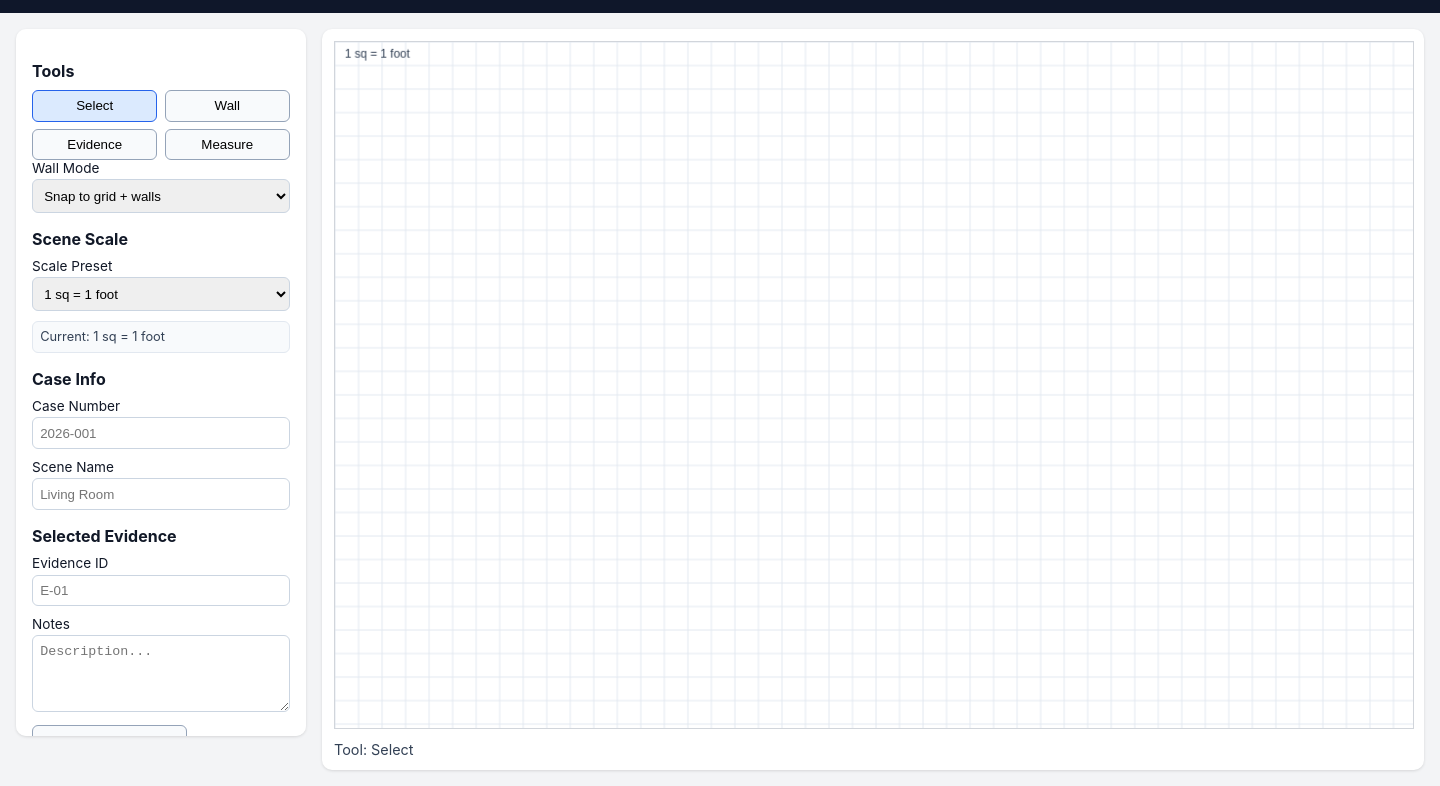
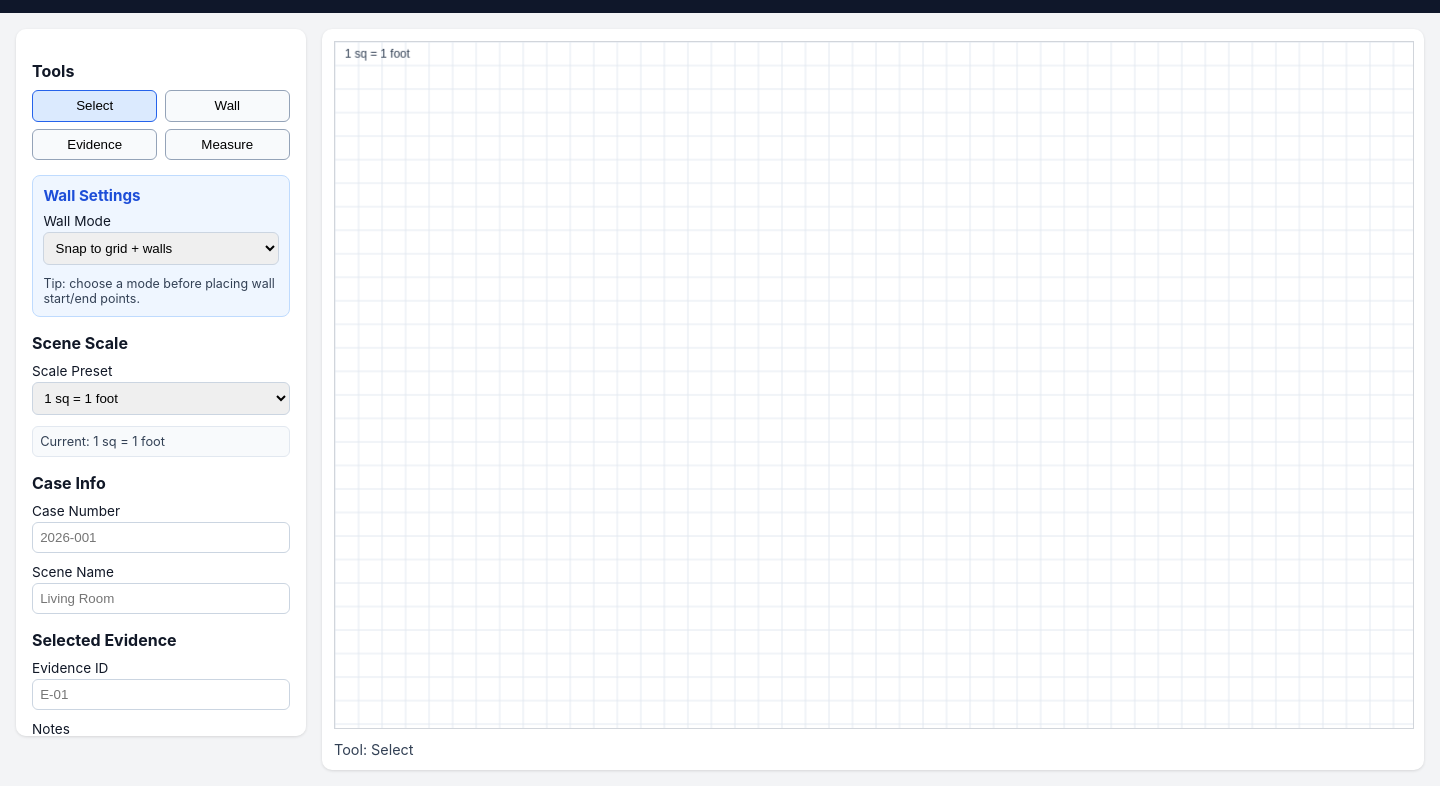
Before and after one commit to Dreher875/git_test, an Electron app: page index.html in a window 1440 px wide. Shown: the part 68-854 px from the top of the page. Drawn offline with Linux system fonts and the light colour scheme.

Commit message:
Make wall mode dropdown clearly visible in Wall Settings

```diff
--- a/app.js
+++ b/app.js
@@ -36,7 +36,12 @@ function setTool(tool) {
   state.startPoint = null;
   state.previewPoint = null;
   toolButtons.forEach((btn) => btn.classList.toggle('active', btn.dataset.tool === tool));
-  statusEl.textContent = `Tool: ${tool[0].toUpperCase()}${tool.slice(1)}`;
+  if (tool === 'wall') {
+    const selectedMode = wallModeSelect.options[wallModeSelect.selectedIndex].text;
+    statusEl.textContent = `Tool: Wall (${selectedMode})`;
+  } else {
+    statusEl.textContent = `Tool: ${tool[0].toUpperCase()}${tool.slice(1)}`;
+  }
   draw();
 }
 
--- a/index.html
+++ b/index.html
@@ -22,6 +22,8 @@
         <button data-tool="measure" class="tool">Measure</button>
       </div>
 
+      <section class="wall-settings" aria-label="Wall settings">
+        <h2>Wall Settings</h2>
         <label>
           Wall Mode
           <select id="wallMode">
@@ -30,6 +32,8 @@
             <option value="snap" selected>Snap to grid + walls</option>
           </select>
         </label>
+        <div class="wall-help">Tip: choose a mode before placing wall start/end points.</div>
+      </section>
 
       <h2>Scene Scale</h2>
       <label>
--- a/styles.css
+++ b/styles.css
@@ -123,3 +123,24 @@ button.danger {
   border-radius: 6px;
   padding: 0.45rem;
 }
+
+
+.wall-settings {
+  margin-top: 0.9rem;
+  border: 1px solid #bfdbfe;
+  background: #eff6ff;
+  border-radius: 8px;
+  padding: 0.65rem;
+}
+
+.wall-settings h2 {
+  margin: 0 0 0.5rem;
+  font-size: 0.95rem;
+  color: #1d4ed8;
+}
+
+.wall-help {
+  font-size: 0.78rem;
+  color: #334155;
+  margin-top: 0.25rem;
+}
```
Also changed, not shown: README.md. Lines whose indentation alone changed are shown as unchanged.
